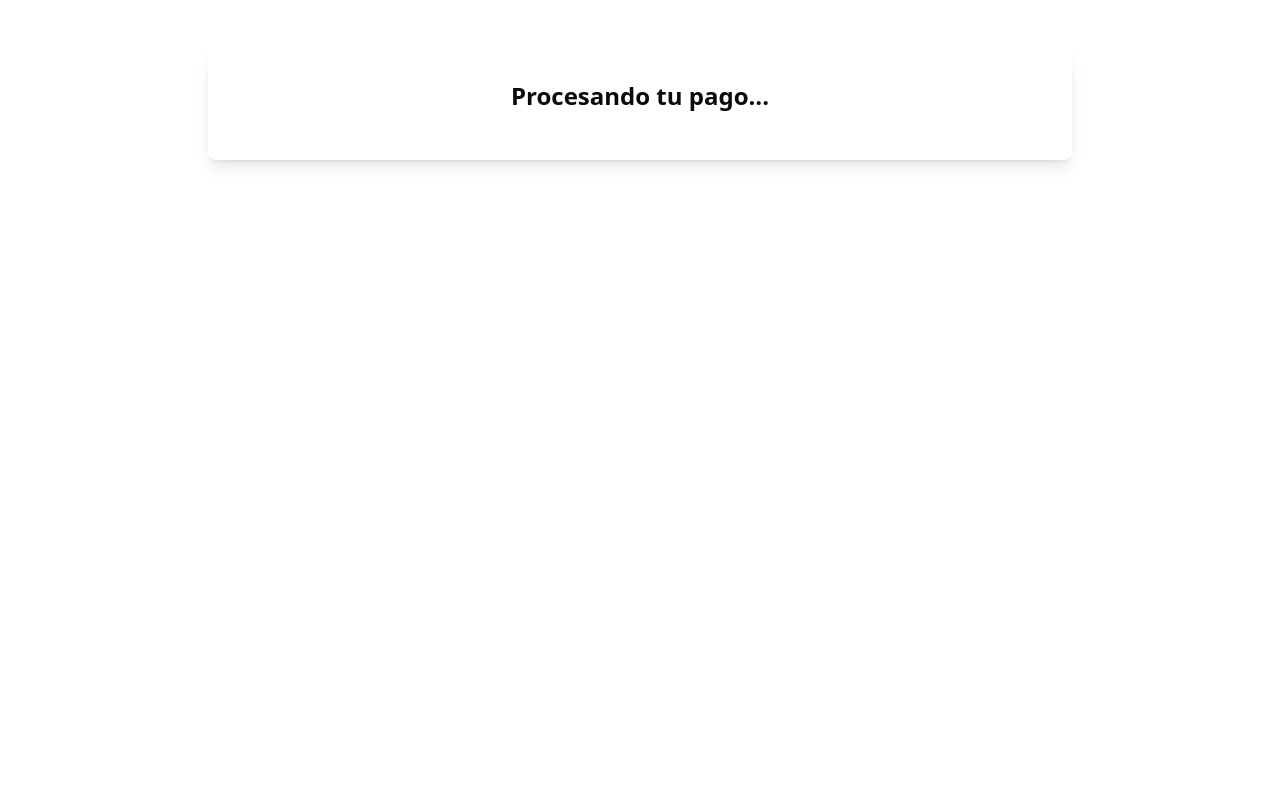
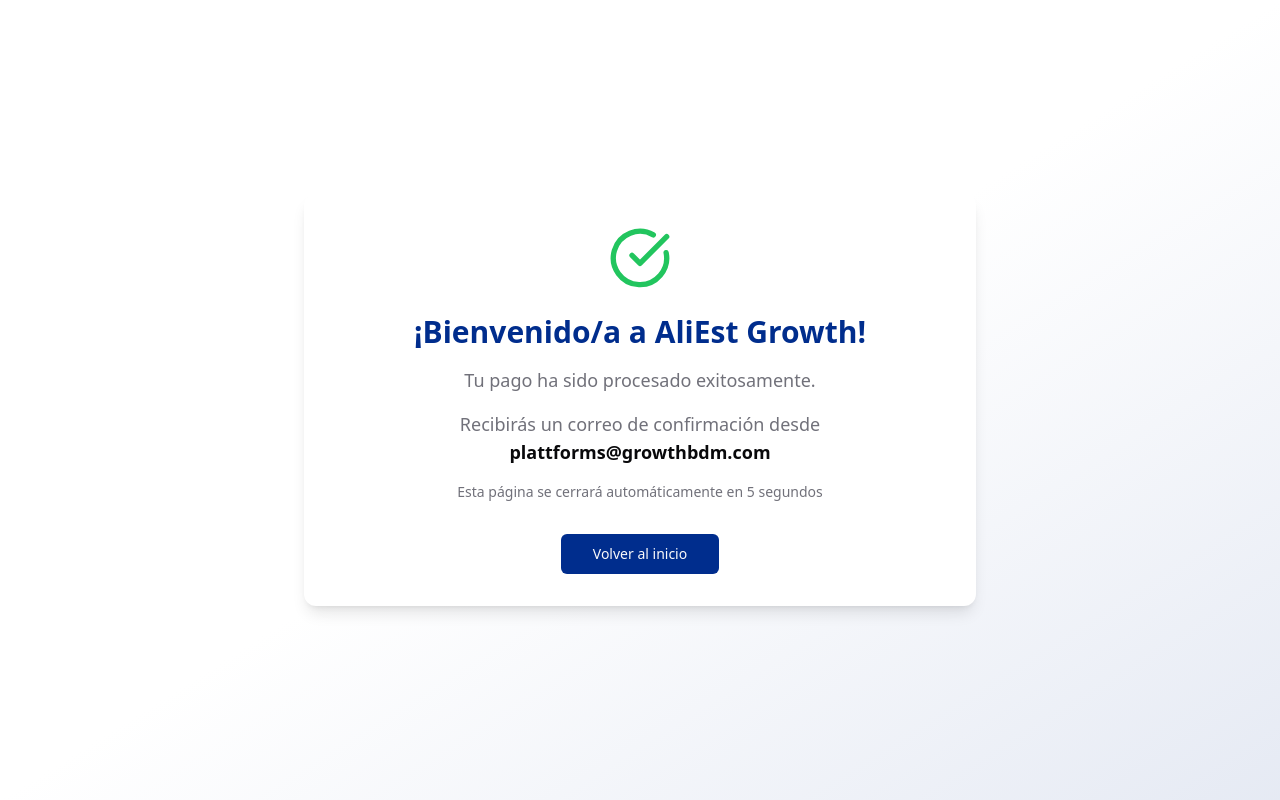
Before and after one commit to abalderas10/growthbdm, a Next.js app: page /success in a window 1280 px wide. Built offline with nearby package versions, Linux system fonts and the light colour scheme.

Commit message:
feat(networking): Mejorar diseño de la página de networking - Actualizar espaciado y diseño del hero - Quitar efecto degradado del BannerImage - Ajustar estilos generales

```diff
--- /dev/null
+++ b/src/app/api/stripe/product/[productId]/route.ts
@@ -0,0 +1,71 @@
+import { NextResponse } from 'next/server';
+import Stripe from 'stripe';
+
+// Verificar que la clave de API existe
+if (!process.env.STRIPE_SECRET_KEY) {
+  console.error('STRIPE_SECRET_KEY no está configurada');
+  throw new Error('La variable de entorno STRIPE_SECRET_KEY es requerida');
+}
+
+const stripe = new Stripe(process.env.STRIPE_SECRET_KEY, {
+  apiVersion: '2025-02-24.acacia',
+});
+
+export async function GET(
+  request: Request,
+  { params }: { params: { productId: string } }
+) {
+  try {
+    const { productId } = params;
+
+    // Obtener detalles del producto
+    const product = await stripe.products.retrieve(productId);
+
+    // Obtener el precio asociado
+    const prices = await stripe.prices.list({
+      product: productId,
+      limit: 1,
+      active: true,
+    });
+
+    if (!prices.data.length) {
+      console.error('No se encontraron precios para el producto:', productId);
+      return NextResponse.json(
+        { error: 'No se encontró precio para el producto' },
+        { status: 404 }
+      );
+    }
+
+    const price = prices.data[0];
+
+    // Devolver producto con precio
+    return NextResponse.json({
+      id: product.id,
+      name: product.name,
+      description: product.description,
+      images: product.images,
+      metadata: {
+        date: product.metadata.date || '8 de Mayo 2025',
+        location: product.metadata.location || 'Torre Virreyes',
+        time: product.metadata.time || '19:00 hrs',
+      },
+      price: {
+        id: price.id,
+        unit_amount: price.unit_amount,
+        currency: price.currency,
+      },
+    });
+  } catch (error) {
+    console.error('Error al obtener el producto:', error);
+    if (error instanceof Stripe.errors.StripeError) {
+      return NextResponse.json(
+        { error: error.message },
+        { status: error.statusCode || 500 }
+      );
+    }
+    return NextResponse.json(
+      { error: 'Error al obtener el producto' },
+      { status: 500 }
+    );
+  }
+}
--- a/src/app/success/page.tsx
+++ b/src/app/success/page.tsx
@@ -1,40 +1,91 @@
 'use client';
 
 import { useEffect, useState } from 'react';
-import { useSearchParams } from 'next/navigation';
+import { useSearchParams, useRouter } from 'next/navigation';
 import Link from 'next/link';
+import { motion } from 'framer-motion';
+import { CheckCircle } from 'lucide-react';
 
 export default function Success() {
-  const [status, setStatus] = useState('loading');
+  const [countdown, setCountdown] = useState(10);
+  const router = useRouter();
   const searchParams = useSearchParams();
   const sessionId = searchParams.get('session_id');
 
   useEffect(() => {
-    if (sessionId) {
-      setStatus('success');
+    // Redirección automática después de 10 segundos
+    const timer = setInterval(() => {
+      setCountdown((prev) => {
+        if (prev <= 1) {
+          clearInterval(timer);
+          router.push('/');
+          return 0;
         }
-  }, [sessionId]);
+        return prev - 1;
+      });
+    }, 1000);
+
+    return () => clearInterval(timer);
+  }, [router]);
 
   return (
-    <div className="max-w-4xl mx-auto px-4 py-12 text-center">
-      <div className="bg-white rounded-lg shadow-lg p-8">
-        {status === 'loading' ? (
-          <h1 className="text-2xl font-bold mb-4">Procesando tu pago...</h1>
-        ) : (
-          <>
-            <h1 className="text-3xl font-bold text-[#004b8d] mb-4">¡Gracias por tu suscripción!</h1>
-            <p className="text-lg mb-6">
-              Tu pago ha sido procesado exitosamente. Pronto recibirás un correo electrónico con los detalles de tu suscripción.
+    <div className="min-h-screen bg-gradient-to-br from-background via-background to-primary/10 flex items-center justify-center px-4">
+      <motion.div
+        initial={{ opacity: 0, y: 20 }}
+        animate={{ opacity: 1, y: 0 }}
+        transition={{ duration: 0.5 }}
+        className="max-w-2xl w-full bg-card rounded-xl shadow-lg p-8 text-center"
+      >
+        <motion.div
+          initial={{ scale: 0 }}
+          animate={{ scale: 1 }}
+          transition={{ delay: 0.2, type: "spring", stiffness: 200 }}
+          className="mx-auto mb-6"
+        >
+          <CheckCircle className="w-16 h-16 text-green-500 mx-auto" />
+        </motion.div>
+
+        <motion.h1
+          initial={{ opacity: 0 }}
+          animate={{ opacity: 1 }}
+          transition={{ delay: 0.3 }}
+          className="text-3xl font-bold text-primary mb-4"
+        >
+          ¡Bienvenido/a a AliEst Growth!
+        </motion.h1>
+
+        <motion.div
+          initial={{ opacity: 0 }}
+          animate={{ opacity: 1 }}
+          transition={{ delay: 0.4 }}
+          className="space-y-4 text-muted-foreground"
+        >
+          <p className="text-lg">
+            Tu pago ha sido procesado exitosamente.
           </p>
+          <p className="text-lg">
+            Recibirás un correo de confirmación desde{' '}
+            <span className="font-semibold text-foreground">plattforms@growthbdm.com</span>
+          </p>
+          <p className="text-sm">
+            Esta página se cerrará automáticamente en {countdown} segundos
+          </p>
+        </motion.div>
+
+        <motion.div
+          initial={{ opacity: 0 }}
+          animate={{ opacity: 1 }}
+          transition={{ delay: 0.5 }}
+          className="mt-8"
+        >
           <Link
             href="/"
-              className="inline-block bg-[#004b8d] text-white py-3 px-6 rounded-lg hover:bg-[#003366] transition-colors"
+            className="inline-flex items-center justify-center rounded-md text-sm font-medium ring-offset-background transition-colors focus-visible:outline-none focus-visible:ring-2 focus-visible:ring-ring focus-visible:ring-offset-2 disabled:pointer-events-none disabled:opacity-50 bg-primary text-primary-foreground hover:bg-primary/90 h-10 px-8"
           >
             Volver al inicio
           </Link>
-          </>
-        )}
-      </div>
+        </motion.div>
+      </motion.div>
     </div>
   );
 }
--- a/src/components/BannerImage.tsx
+++ b/src/components/BannerImage.tsx
@@ -30,7 +30,6 @@ export function BannerImage({
         priority
         sizes="100vw"
       />
-      <div className="absolute inset-0 bg-gradient-to-b from-transparent to-background/90" />
     </div>
   );
 }
```
Also changed, not shown: src/app/networking/page.tsx (+110 -71 lines), src/lib/hooks/useStripeProduct.ts (+9 -4 lines). Lines whose indentation alone changed are shown as unchanged.
